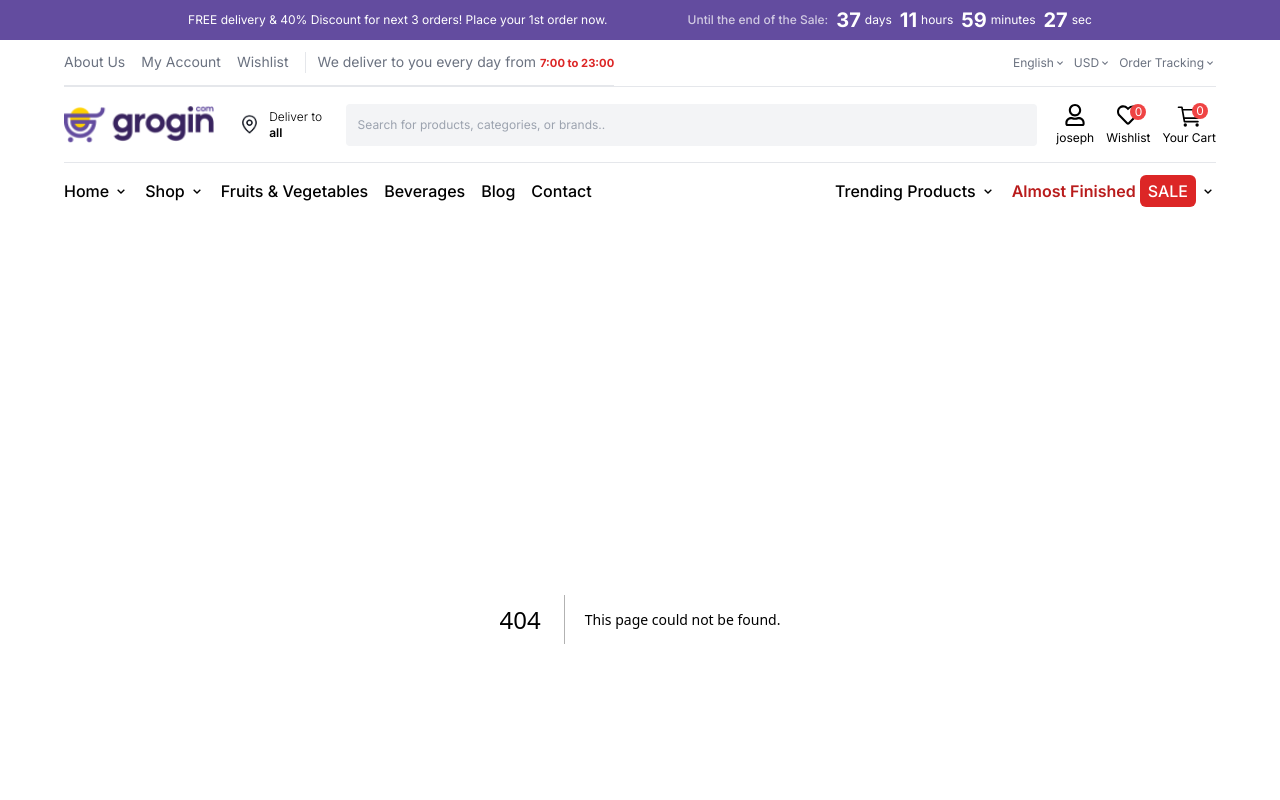
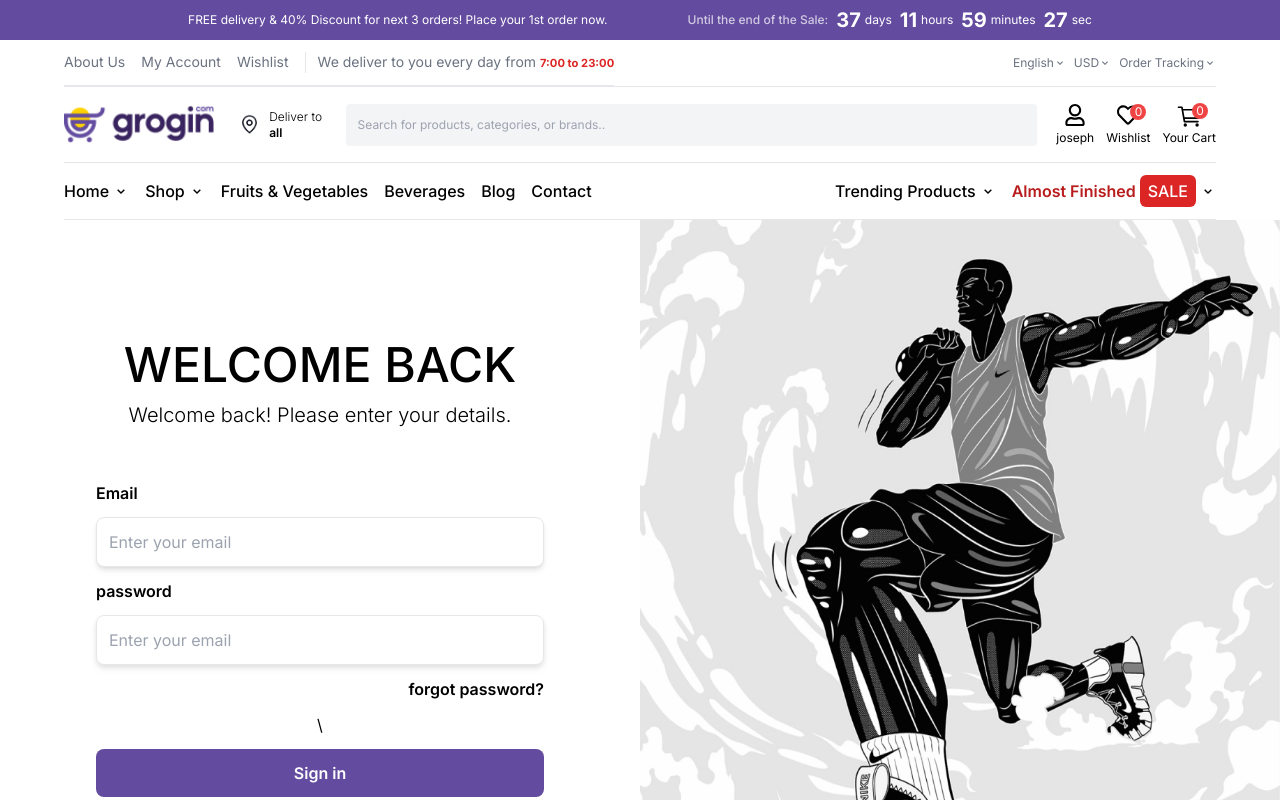
Before and after one commit to jerrymoses96/Grogin-next, a Next.js app: page /login in a window 1280 px wide. Before the commit this address had no page. Shown: the top 800 px of the page. Built offline with nearby package versions, Linux system fonts and the light colour scheme.

Commit message:
login page

```diff
--- /dev/null
+++ b/src/app/components/Login.jsx
@@ -0,0 +1,64 @@
+import Image from "next/image";
+import React from "react";
+
+const Login = () => {
+  return (
+    <div className="flex items-center justify-between">
+      <div className="w-[50%] flex flex-col  items-center ">
+        <div className="w-[70%] flex flex-col gap-3 items-center ">
+          <div className="text-center mb-10  ">
+            <p className="text-5xl font-medium mb-3">WELCOME BACK</p>
+            <p className="text-xl font-light">
+              Welcome back! Please enter your details.
+            </p>
+          </div>
+          <div className="flex flex-col w-[100%] ">
+            <label className="font-semibold" htmlFor="email">
+              Email
+            </label>
+            <input
+              type="email"
+              name="email"
+              placeholder="Enter your email"
+              className="border border-[#000000
+            ]  p-3 mt-3 rounded-lg shadow-md"
+            />
+          </div>
+          <div className="flex flex-col w-[100%]">
+            <label className="font-semibold" htmlFor="password">
+              password
+            </label>
+            <input
+              type="password"
+              name="password"
+              placeholder="Enter your email"
+              className="border border-[#000000
+            ]  p-3 mt-3 rounded-lg drop-shadow-md"
+            />
+          </div>
+          <p className="font-semibold self-end ">forgot password?</p>\
+          <button
+            className="bg-[#634C9F] w-full text-white font-semibold p-3 rounded-lg"
+          >
+            Sign in
+          </button>
+          <button className="border flex justify-center gap-2 items-center border-[#000000] w-full font-semibold p-3 rounded-lg">
+            <Image src={"/image/google.png"} alt="grogin" width={30} height={30}/>
+            Sign in with Google</button>
+            <p className="font-semibold">Don’t have an account? Sign up fo free!</p>
+        </div>
+      </div>
+      <div className="w-[50%] h-dvh">
+        <Image
+          src="/image/login.png"
+          alt="grogin"
+          width={100}
+          height={100}
+          style={{ width: "100%", height: "100%" }}
+        />
+      </div>
+    </div>
+  );
+};
+
+export default Login;
--- a/src/app/components/header/Headerdown.jsx
+++ b/src/app/components/header/Headerdown.jsx
@@ -17,7 +17,8 @@ const Headerdown = () => {
   ];
 
   return (
-    <div className="wrapper py-3 flex justify-between">
+    <div className="wrapper py-3 flex justify-between border-b border-[#E5E7EB
+    ]">
       <div className="flex items-center gap-4">
         {menuItems.map((item) => (
           <div key={item.name} className="flex font-medium items-center gap-1">
--- /dev/null
+++ b/src/app/login/page.js
@@ -0,0 +1,10 @@
+import React from "react";
+import Login from "../components/Login";
+
+const page = () => {
+  return <div>
+    <Login/>
+  </div>;
+};
+
+export default page;
```
Also changed, not shown: src/app/layout.js (+5 -4 lines), public/image/google.png (added), public/image/login.png (added).
